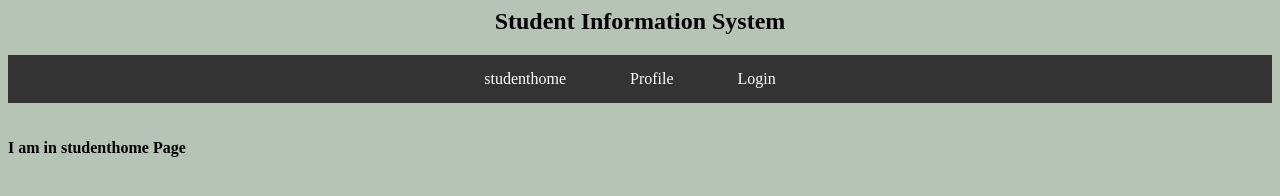
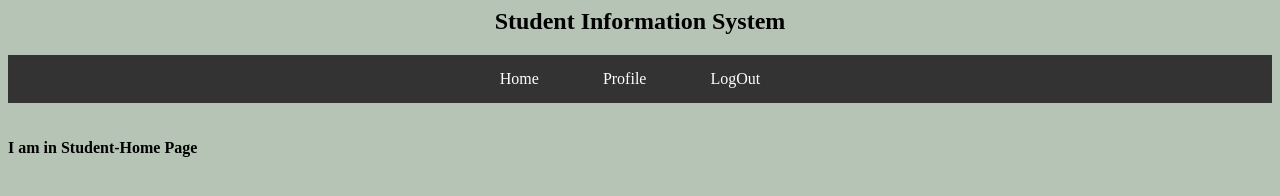
Before and after one commit to Gnanasai1234/htmlproject31393, a plain HTML site: page studenthome.html in a window 1280 px wide. Drawn offline with Linux system fonts and the light colour scheme.

Commit message:
Add files via upload

```diff
--- a/studenthome.html
+++ b/studenthome.html
@@ -14,14 +14,14 @@
 
 <nav>
     <ul>
-<li><a href="studenthome.html">studenthome</a></li>
+<li><a href="studenthome.html">Home</a></li>
 <li><a href="profile.html">Profile</a></li>
-<li><a href="login.html">Login</a>
+<li><a href="login.html">LogOut</a>
 
 </ul>
 </nav>
 <br><br>
-<b>I am in studenthome Page</b>
+<b>I am in Student-Home Page</b>
 
 </body>
 </html>
```
Also changed, not shown: profile.html (+3 -3 lines).
